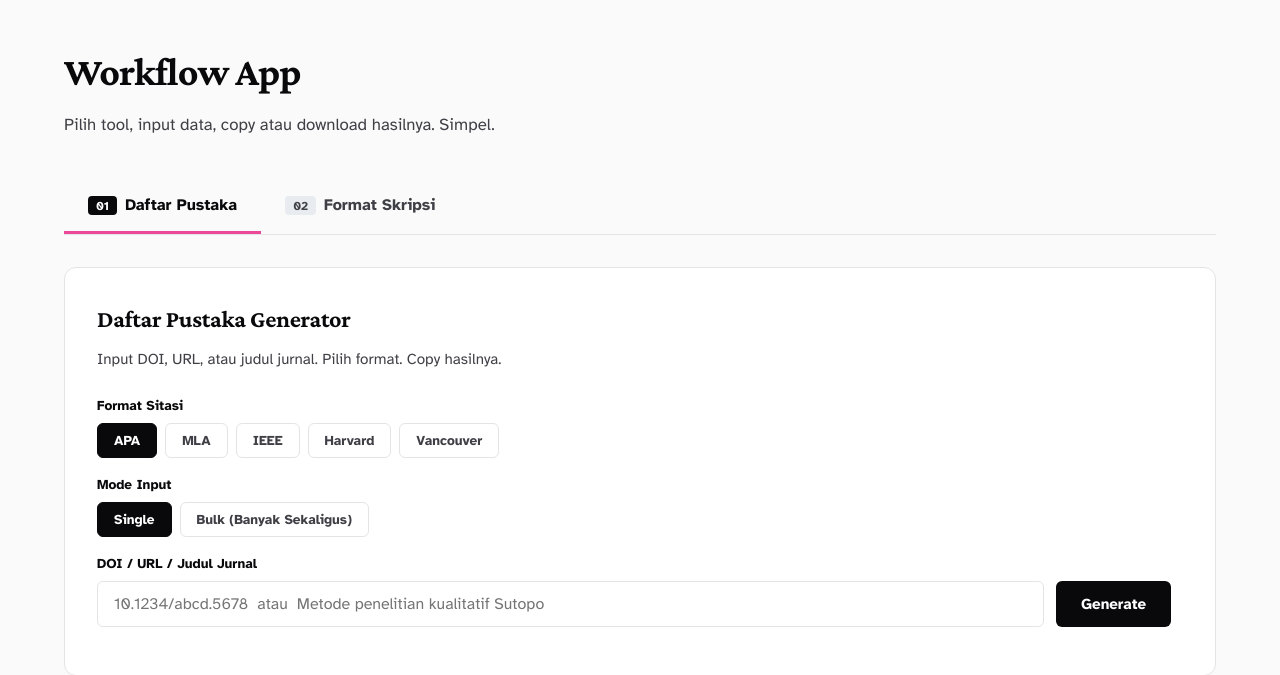
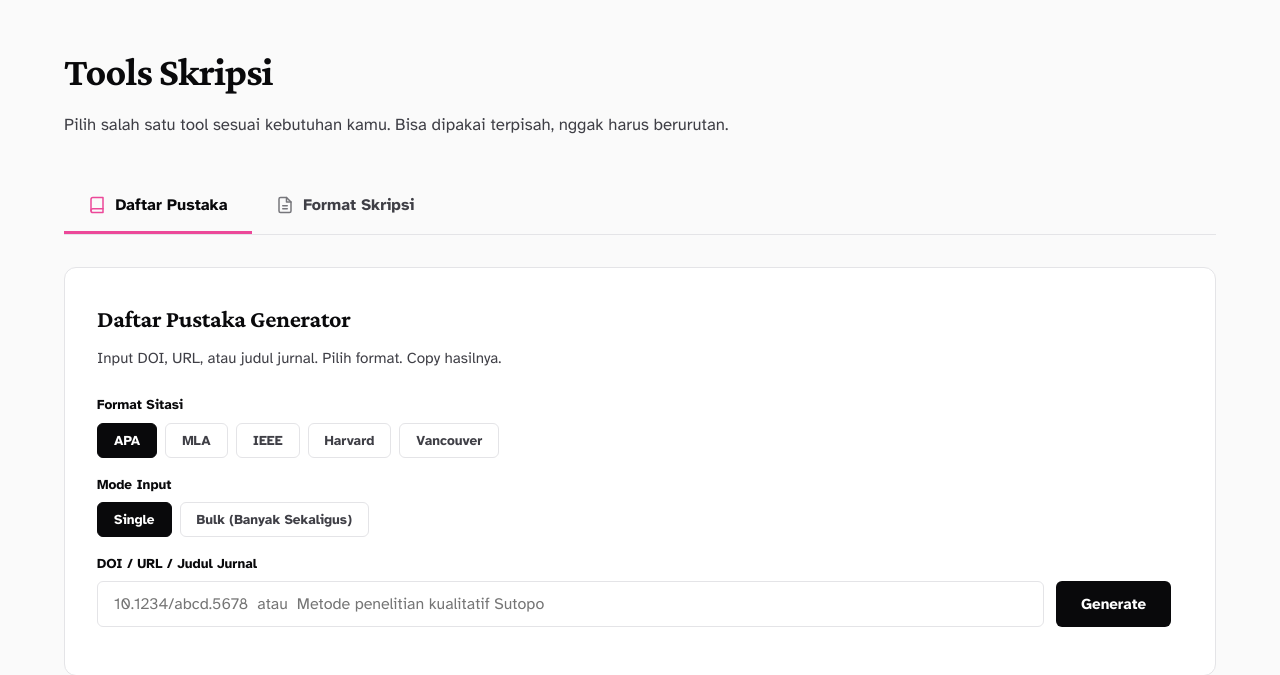
Before and after one commit to moonzyr17/skripsi-beres, a Flask app: page /app in a window 1280 px wide. Shown: the part 69-744 px from the top of the page. Run offline with Flask 3, Linux system fonts and the light colour scheme.

Commit message:
fix(ux): remove 01/02 step indicator from tabs
- Tab numbers (01, 02) made users think tools were sequential steps
- Replaced with book/document icons that highlight pink when active
- Updated header from 'Workflow App' to 'Tools Skripsi'
- New subtext explicitly says tools can be used independently

```diff
--- a/templates/app.html
+++ b/templates/app.html
@@ -3,7 +3,7 @@
 <head>
 <meta charset="UTF-8" />
 <meta name="viewport" content="width=device-width, initial-scale=1.0" />
-<title>App — Skripsi Beres</title>
+<title>Tools Skripsi — Skripsi Beres</title>
 <link rel="preconnect" href="https://fonts.googleapis.com" />
 <link rel="preconnect" href="https://fonts.gstatic.com" crossorigin />
 <link href="https://fonts.googleapis.com/css2?family=Atkinson+Hyperlegible:wght@400;700&family=Crimson+Pro:wght@400;500;600;700&display=swap" rel="stylesheet" />
@@ -71,18 +71,14 @@ a { color: inherit; text-decoration: none; }
   background: none; border: none; color: var(--color-secondary);
   border-bottom: 3px solid transparent; transition: all 150ms ease;
   white-space: nowrap;
+  display: inline-flex; align-items: center; gap: 0.6rem;
 }
 .tab:hover { color: var(--color-foreground); }
 .tab.active {
   color: var(--color-foreground); border-bottom-color: var(--color-accent);
 }
-.tab-num {
-  display: inline-block;
-  background: var(--color-muted); color: var(--color-secondary);
-  padding: 0.15rem 0.5rem; border-radius: 4px; font-size: 0.75rem;
-  margin-right: 0.5rem; font-weight: 700;
-}
-.tab.active .tab-num { background: var(--color-foreground); color: white; }
+.tab svg { width: 18px; height: 18px; flex-shrink: 0; opacity: 0.7; transition: opacity 150ms ease; }
+.tab.active svg { opacity: 1; color: var(--color-accent); }
 
 .panel { display: none; }
 .panel.active { display: block; }
@@ -249,16 +245,18 @@ input[type="file"]::file-selector-button {
 
 <div class="app-container">
   <div class="app-header">
-    <h1>Workflow App</h1>
-    <p>Pilih tool, input data, copy atau download hasilnya. Simpel.</p>
+    <h1>Tools Skripsi</h1>
+    <p>Pilih salah satu tool sesuai kebutuhan kamu. Bisa dipakai terpisah, nggak harus berurutan.</p>
   </div>
 
   <div class="tabs" role="tablist">
     <button class="tab active" data-panel="pustaka" role="tab">
-      <span class="tab-num">01</span>Daftar Pustaka
+      <svg viewBox="0 0 24 24" fill="none" stroke="currentColor" stroke-width="2" stroke-linecap="round" stroke-linejoin="round"><path d="M4 19.5A2.5 2.5 0 0 1 6.5 17H20"/><path d="M6.5 2H20v20H6.5A2.5 2.5 0 0 1 4 19.5v-15A2.5 2.5 0 0 1 6.5 2z"/></svg>
+      Daftar Pustaka
     </button>
     <button class="tab" data-panel="format" role="tab">
-      <span class="tab-num">02</span>Format Skripsi
+      <svg viewBox="0 0 24 24" fill="none" stroke="currentColor" stroke-width="2" stroke-linecap="round" stroke-linejoin="round"><path d="M14 2H6a2 2 0 0 0-2 2v16a2 2 0 0 0 2 2h12a2 2 0 0 0 2-2V8z"/><polyline points="14 2 14 8 20 8"/><line x1="9" y1="13" x2="15" y2="13"/><line x1="9" y1="17" x2="15" y2="17"/></svg>
+      Format Skripsi
     </button>
   </div>
 
```
